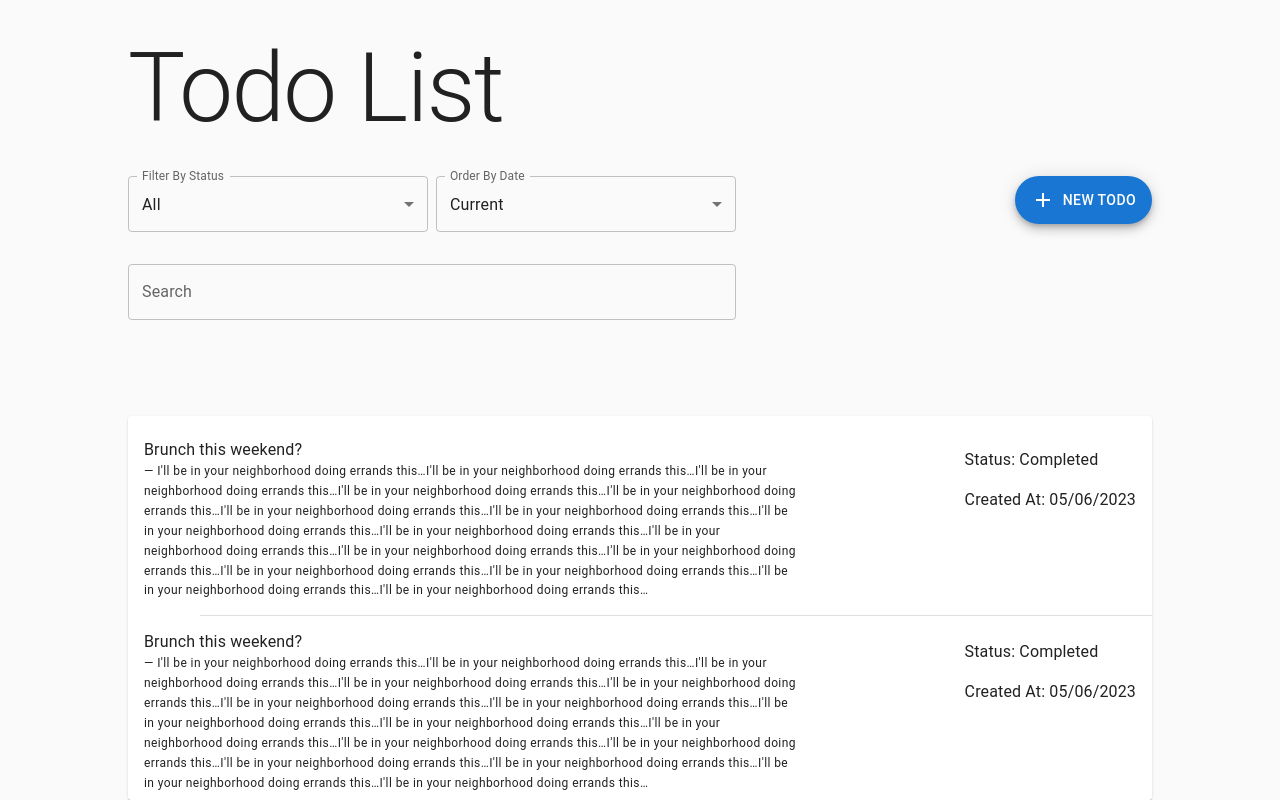
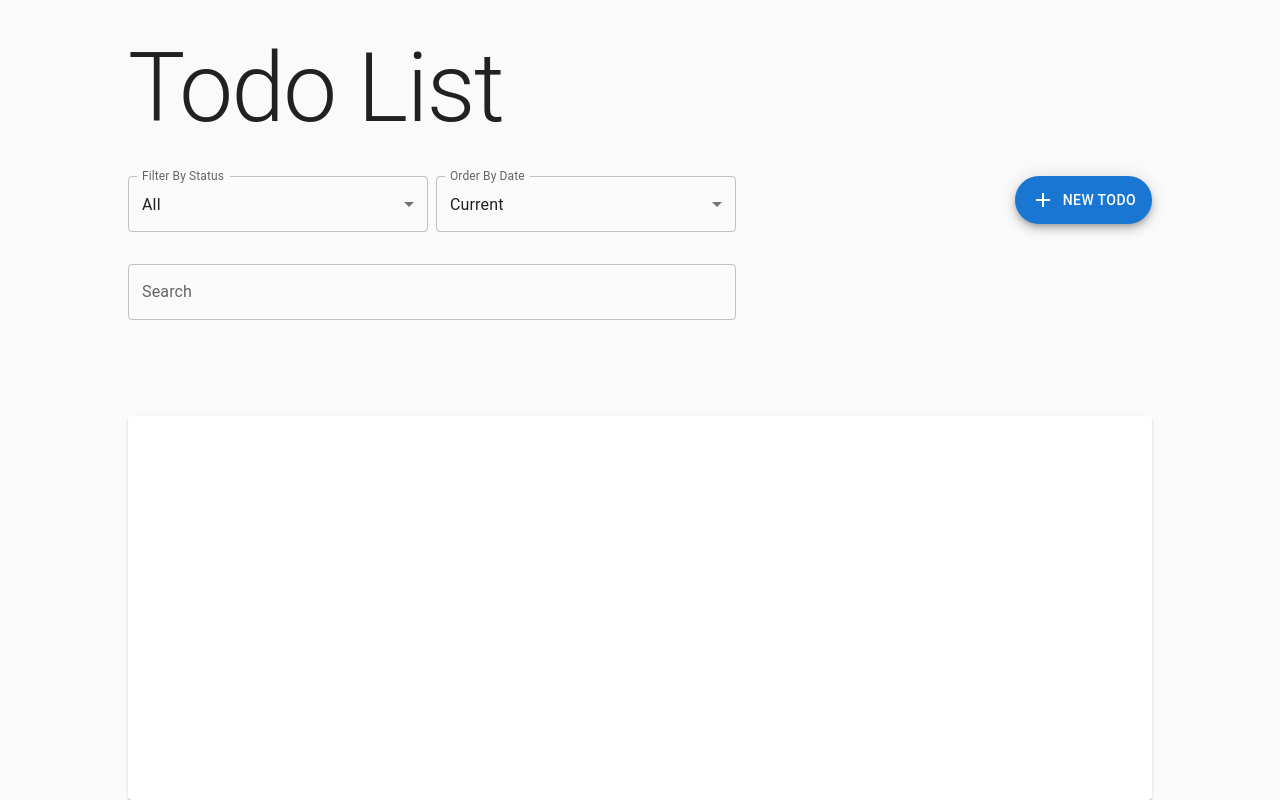
Before and after one commit to MoisesSantana/class-component-and-redux-todo, a React (Vite) app: page / in a window 1280 px wide. Built offline with nearby package versions, Linux system fonts and the light colour scheme.

Commit message:
:sparkles: lists global state tasks
Captured and listing tasks stored in Redux was implemented

```diff
--- a/src/App.tsx
+++ b/src/App.tsx
@@ -2,7 +2,9 @@ import React from 'react';
 import { Box, List, Paper } from '@mui/material';
 import { styled } from '@mui/system';
 import { Header } from './components/header';
-import { TaskCard } from './components/task-card';
+import TaskCard from './components/task-card';
+import { Task } from './types';
+import { connect } from 'react-redux';
 
 const RootContainer = styled(Box)`
   display: flex;
@@ -13,29 +15,21 @@ const RootContainer = styled(Box)`
   align-items: center;
 `
 
-class App extends React.Component {
+interface AppProps {
+  tasks: Task[];
+};
+
+class App extends React.Component<AppProps> {
   render() {
+    const { tasks } = this.props;
     return (
       <RootContainer>
         <Header />
         <Paper  sx={{ width: '80%', mt: 12, overflowY: 'auto', overflowX: 'hidden', height: 'calc(100vh - 200px)' }}>
           <List sx={{ width: '100%', bgcolor: 'background.paper' }}>
-            <TaskCard />
-            <TaskCard />
-            <TaskCard />
-            <TaskCard />
-            <TaskCard />
-            <TaskCard />
-            <TaskCard />
-            <TaskCard />
-            <TaskCard />
-            <TaskCard />
-            <TaskCard />
-            <TaskCard />
-            <TaskCard />
-            <TaskCard />
-            <TaskCard />
-            <TaskCard />
+            {
+              tasks.map((task: Task) => <TaskCard key={task.id} task={task} />)
+            }
           </List>
         </Paper>
       </RootContainer>
@@ -43,4 +37,8 @@ class App extends React.Component {
   }
 }
 
-export default App;
+const mapStateToProps = ({ tasks }: { tasks: Task[] }) => ({
+  tasks,
+});
+
+export default connect(mapStateToProps)(App);
--- a/src/components/task-card.tsx
+++ b/src/components/task-card.tsx
@@ -2,7 +2,8 @@ import React from 'react';
 import { Divider, Fab, ListItem, ListItemText, Typography, styled } from '@mui/material';
 import CheckIcon from '@mui/icons-material/Check';
 import DeleteIcon from '@mui/icons-material/Delete';
-import { HandleTaskModal } from './handle-task-modal';
+import HandleTaskModal from './handle-task-modal';
+import { Task } from '../types';
 
 
 const CustomListItem = styled(ListItem)`
@@ -25,7 +26,11 @@ const CustomListItem = styled(ListItem)`
   }
 `
 
-export class TaskCard extends React.Component {
+interface TaskCardProps {
+  task: Task;
+};
+
+class TaskCard extends React.Component<TaskCardProps> {
   state = {
     showBtn: false,
   }
@@ -36,7 +41,9 @@ export class TaskCard extends React.Component {
 
   render() {
     const { showBtn } = this.state;
+    const { task } = this.props;
     const listContentBlur = showBtn ? 'blur(3px)' : 'blur(0px)';
+    const statusTextColor = task.status === 'completed' ? 'blue' : 'red';
 
     return (
       <>
@@ -58,16 +65,16 @@ export class TaskCard extends React.Component {
             role="complementary"
             onClick={ this.handleShowBtn }
             sx={{ width: '60%', filter: listContentBlur }}
-            primary="Brunch this weekend?"
+            primary={ task.taskName }
             secondary={
-              <Typography variant="caption" width="80%" sx={{ display: 'inline-block' }}>
-                — I'll be in your neighborhood doing errands this…I'll be in your neighborhood doing errands this…I'll be in your neighborhood doing errands this…I'll be in your neighborhood doing errands this…I'll be in your neighborhood doing errands this…I'll be in your neighborhood doing errands this…I'll be in your neighborhood doing errands this…I'll be in your neighborhood doing errands this…I'll be in your neighborhood doing errands this…I'll be in your neighborhood doing errands this…I'll be in your neighborhood doing errands this…I'll be in your neighborhood doing errands this…I'll be in your neighborhood doing errands this…I'll be in your neighborhood doing errands this…I'll be in your neighborhood doing errands this…I'll be in your neighborhood doing errands this…
+              <Typography color="GrayText" variant="caption" sx={{ display: 'inline-block' }}>
+                { task.taskDescription }
               </Typography>
             }
           />
           <aside role="complementary" onClick={ this.handleShowBtn } style={{ filter: listContentBlur }}>
-            <p>Status: Completed</p>
-            <p>Created At: 05/06/2023</p>
+            <p style={{ color: statusTextColor }}>Status: { task.status }</p>
+            <p>Created At: { task.createdAt }</p>
           </aside>
         </CustomListItem>
         <Divider variant="inset" component="li" />
@@ -75,3 +82,5 @@ export class TaskCard extends React.Component {
     );
   }
 }
+
+export default TaskCard;
```
